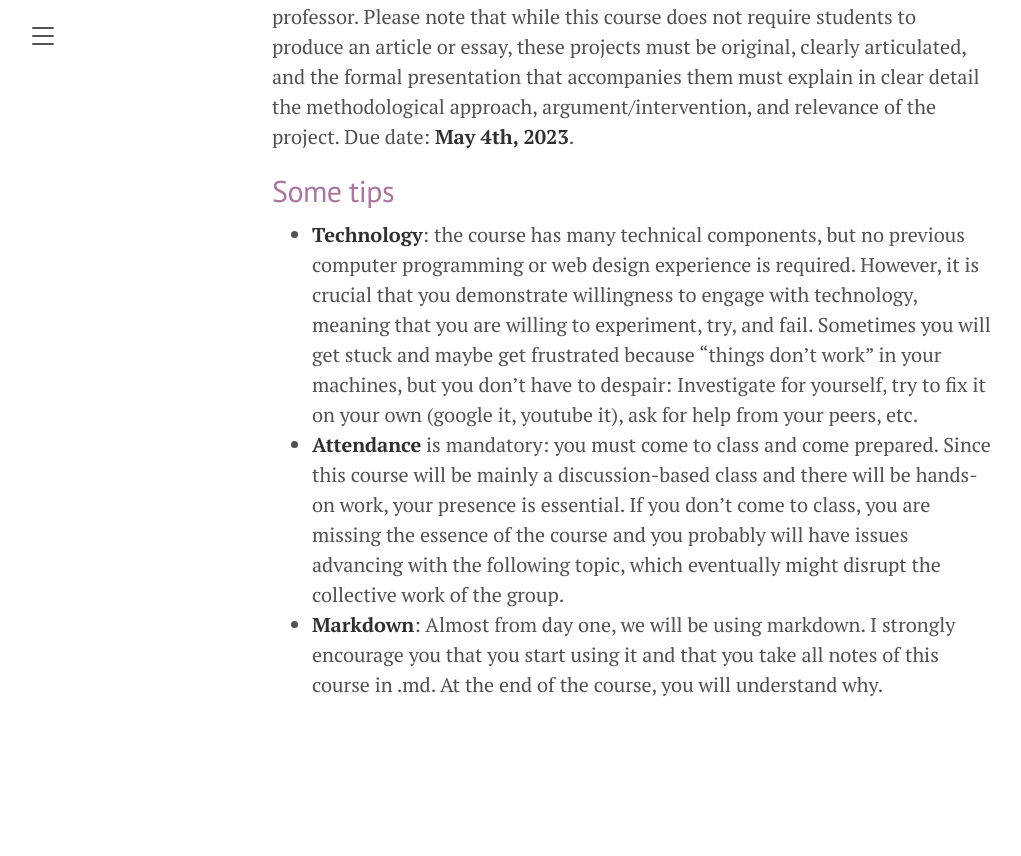
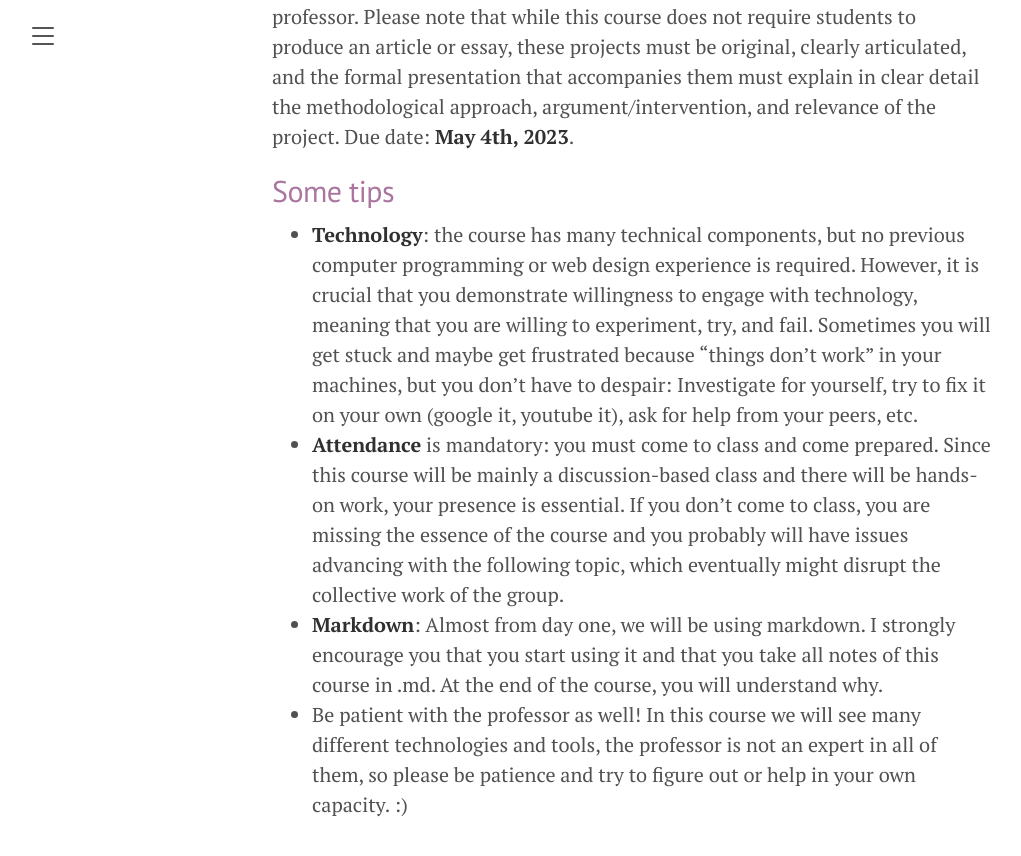
Before and after one commit to susannalles/DHPracticum_Spring23, a Jekyll site: the page built from about.md, in a window 1280 px wide and 900 px high, scrolled down 2864 px. Shown: the top 856 px of the window, without its empty margins (8-1029 px from the left). Built offline with Jekyll 4.4.1, drawn with Linux system fonts in a browser that asks for light colours; before the commit the page ends 3644 px from its top, so only the background shows below that.

Commit message:
Update about.md

```diff
--- a/about.md
+++ b/about.md
@@ -54,3 +54,4 @@ Each student, independently or in collaboration, will deliver a digital project
 - **Technology**: the course has many technical components, but no previous computer programming or web design experience is required. However, it is crucial that you demonstrate willingness to engage with technology, meaning that you are willing to experiment, try, and fail. Sometimes you will get stuck and maybe get frustrated because “things don’t work” in your machines, but you don’t have to despair: Investigate for yourself, try to fix it on your own (google it, youtube it), ask for help from your peers, etc.
 - **Attendance** is mandatory: you must come to class and come prepared. Since this course will be mainly a discussion-based class and there will be hands-on work, your presence is essential. If you don’t come to class, you are missing the essence of the course and you probably will have issues advancing with the following topic, which eventually might disrupt the collective work of the group.
 - **Markdown**: Almost from day one, we will be using markdown. I strongly encourage you that you start using it and that you take all notes of this course in .md. At the end of the course, you will understand why.
+- Be patient with the professor as well! In this course we will see many different technologies and tools, the professor is not an expert in all of them, so please be patience and try to figure out or help in your own capacity. :)
```
